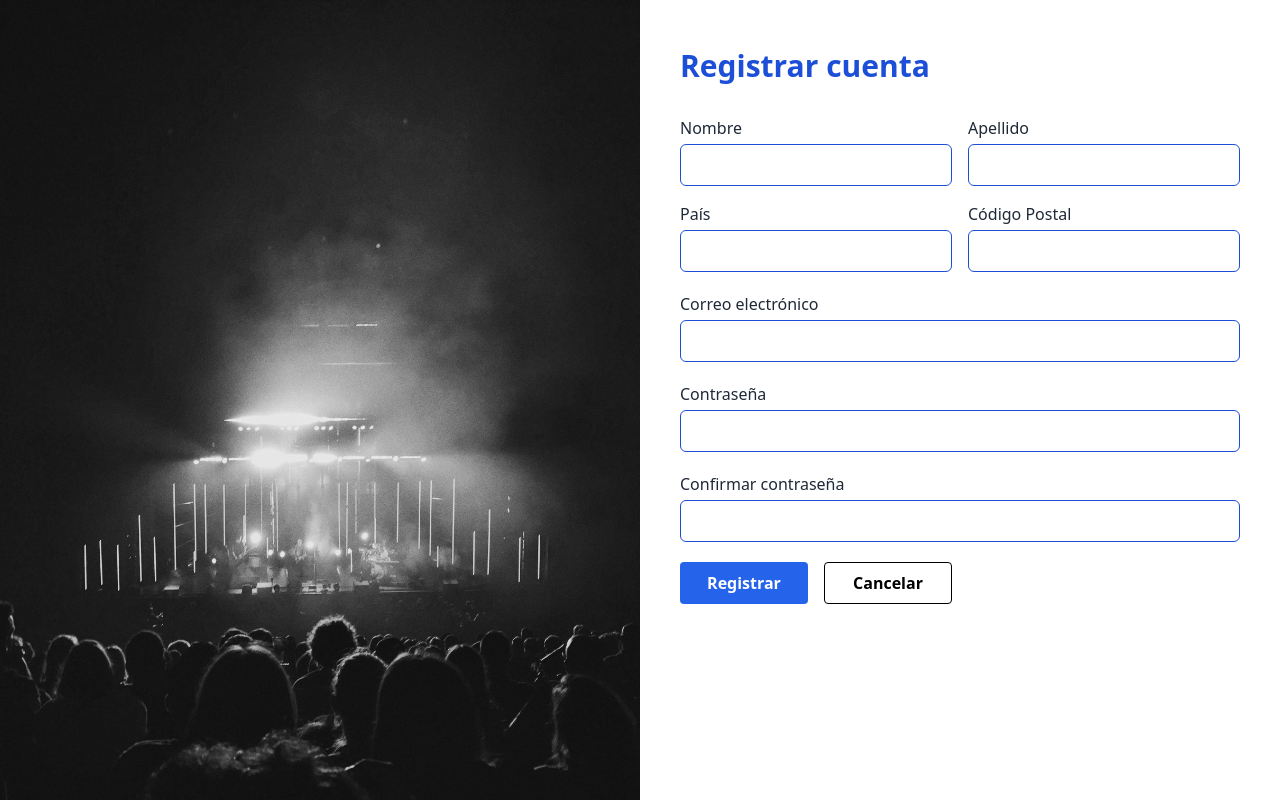
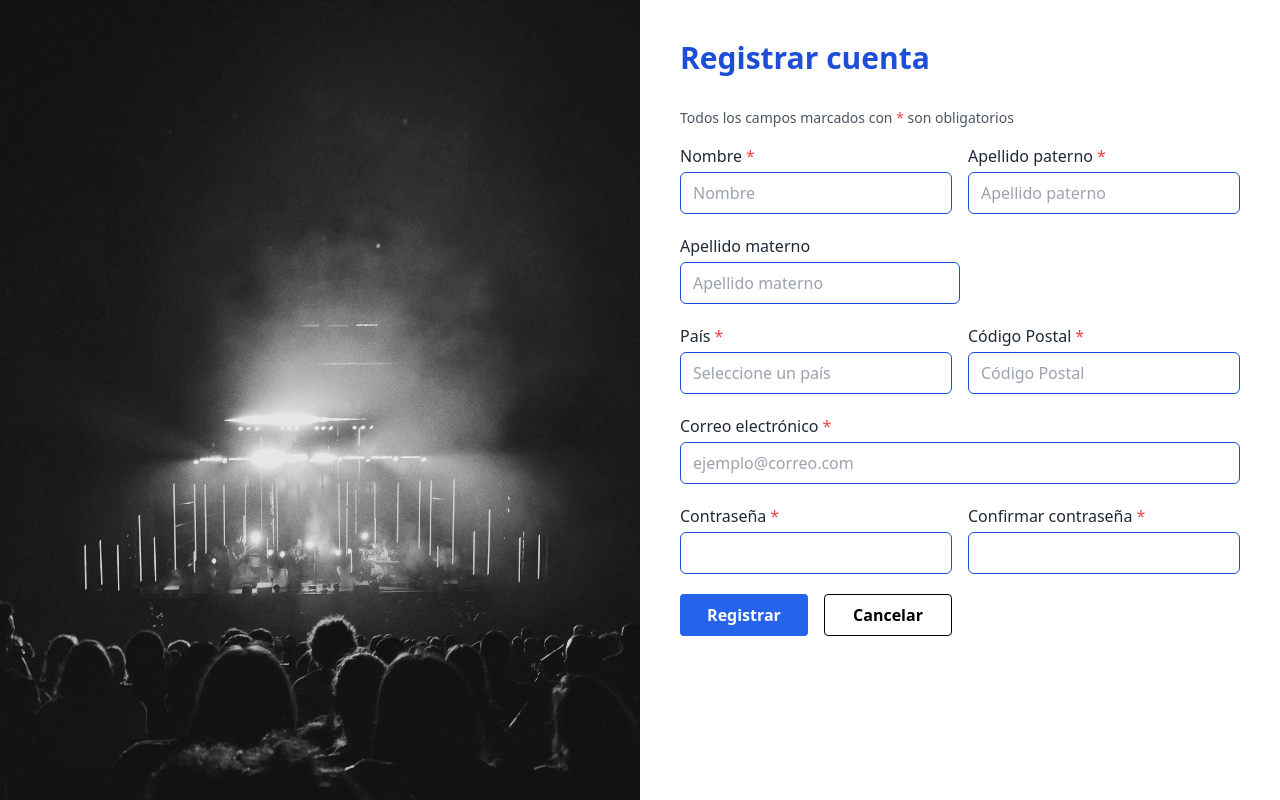
Before and after one commit to RaulHernandez23/ticketplus-frontend, a React (Vite) app: page / in a window 1280 px wide. Built offline with nearby package versions, Linux system fonts and the light colour scheme.

Commit message:
Vista del CU Registrar

```diff
--- /dev/null
+++ b/src/components/ui/RequiredLabel.jsx
@@ -0,0 +1,8 @@
+export default function RequiredLabel({ htmlFor, children, required = true }) {
+    return (
+        <label htmlFor={htmlFor} className="block mb-1 font-medium text-gray-800">
+            {children}
+            {required && <span className="text-red-500 ml-1">*</span>}
+        </label>
+    );
+}
--- a/src/pages/Register.jsx
+++ b/src/pages/Register.jsx
@@ -1,12 +1,13 @@
 import { useState } from "react";
 import Input from "../components/ui/Input";
-import Label from "../components/ui/Label";
+import RequiredLabel from "../components/ui/RequiredLabel";
 import Button from "../components/ui/Button";
 
 export default function Register() {
     const [formData, setFormData] = useState({
         name: "",
-        lastName: "",
+        lastNameFather: "",
+        lastNameMother: "",
         country: "",
         postalCode: "",
         email: "",
@@ -14,63 +15,119 @@ export default function Register() {
         confirmPassword: "",
     });
 
-
     const handleChange = (e) => {
         setFormData((prev) => ({ ...prev, [e.target.name]: e.target.value }));
     };
 
     const handleSubmit = (e) => {
         e.preventDefault();
-        // Aquí va la lógica para registrar
         console.log("Datos:", formData);
     };
 
     return (
-        <div className="min-h-screen bg-white flex">
-            {/* Lado izquierdo: Imagen */}
-            <div className="w-1/2 hidden md:block">
+        <div className="min-h-screen bg-white flex flex-col md:flex-row">
+            {/* Imagen lateral */}
+            <div className="w-full md:w-1/2 hidden md:block">
                 <img
-                    src="/fondo-registro.jpg" // Asegúrate de tener esta imagen en public/
+                    src="/fondo-registro.jpg"
                     alt="Concierto"
                     className="w-full h-full object-cover"
                 />
             </div>
 
-            {/* Lado derecho: Formulario */}
-            <div className="w-full md:w-1/2 flex flex-col px-10 py-12">
-                {/* Header */}
-                <div className="flex items-center justify-between mb-8">
-                    <h1 className="text-3xl font-bold text-blue-700">Registrar cuenta</h1>
+            {/* Formulario */}
+            <div className="w-full md:w-1/2 flex flex-col px-6 sm:px-10 py-10">
+                <div className="mb-8">
+                    <h1 className="text-2xl sm:text-3xl font-bold text-blue-700">
+                        Registrar cuenta
+                    </h1>
                 </div>
 
-                {/* Formulario */}
+                {/* Leyenda de campos requeridos */}
+                <p className="text-sm text-gray-600 mb-4">
+                    Todos los campos marcados con <span className="text-red-500">*</span> son obligatorios
+                </p>
+
                 <form onSubmit={handleSubmit} className="space-y-5">
+                    {/* Nombre + Apellido paterno */}
                     <div className="grid grid-cols-1 sm:grid-cols-2 gap-4">
                         <div>
-                            <Label htmlFor="name">Nombre</Label>
-                            <Input id="name" name="name" value={formData.name} onChange={handleChange} />
+                            <RequiredLabel htmlFor="name">Nombre</RequiredLabel>
+                            <Input
+                                id="name"
+                                name="name"
+                                placeholder="Nombre"
+                                value={formData.name}
+                                onChange={handleChange}
+                            />
                         </div>
                         <div>
-                            <Label htmlFor="lastName">Apellido</Label>
-                            <Input id="lastName" name="lastName" value={formData.lastName} onChange={handleChange} />
-                        </div>
-                        <div>
-                            <Label htmlFor="country">País</Label>
-                            <Input id="country" name="country" value={formData.country} onChange={handleChange} />
-                        </div>
-                        <div>
-                            <Label htmlFor="postalCode">Código Postal</Label>
-                            <Input id="postalCode" name="postalCode" value={formData.postalCode} onChange={handleChange} />
+                            <RequiredLabel htmlFor="lastNameFather">Apellido paterno</RequiredLabel>
+                            <Input
+                                id="lastNameFather"
+                                name="lastNameFather"
+                                placeholder="Apellido paterno"
+                                value={formData.lastNameFather}
+                                onChange={handleChange}
+                            />
                         </div>
                     </div>
 
-                    <div>
-                        <Label htmlFor="email">Correo electrónico</Label>
-                        <Input id="email" name="email" type="email" value={formData.email} onChange={handleChange} />
+                    {/* Apellido materno */}
+                    <div className="w-full sm:w-1/2">
+                        <RequiredLabel htmlFor="lastNameMother" required={false}>
+                            Apellido materno
+                        </RequiredLabel>
+                        <Input
+                            id="lastNameMother"
+                            name="lastNameMother"
+                            placeholder="Apellido materno"
+                            value={formData.lastNameMother}
+                            onChange={handleChange}
+                        />
                     </div>
 
+                    {/* País + Código postal */}
+                    <div className="grid grid-cols-1 sm:grid-cols-2 gap-4">
                         <div>
-                        <Label htmlFor="password">Contraseña</Label>
+                            <RequiredLabel htmlFor="country">País</RequiredLabel>
+                            <Input
+                                id="country"
+                                name="country"
+                                placeholder="Seleccione un país"
+                                value={formData.country}
+                                onChange={handleChange}
+                            />
+                        </div>
+                        <div>
+                            <RequiredLabel htmlFor="postalCode">Código Postal</RequiredLabel>
+                            <Input
+                                id="postalCode"
+                                name="postalCode"
+                                placeholder="Código Postal"
+                                value={formData.postalCode}
+                                onChange={handleChange}
+                            />
+                        </div>
+                    </div>
+
+                    {/* Correo */}
+                    <div>
+                        <RequiredLabel htmlFor="email">Correo electrónico</RequiredLabel>
+                        <Input
+                            id="email"
+                            name="email"
+                            placeholder="ejemplo@correo.com"
+                            type="email"
+                            value={formData.email}
+                            onChange={handleChange}
+                        />
+                    </div>
+
+                    {/* Contraseñas */}
+                    <div className="grid grid-cols-1 sm:grid-cols-2 gap-4">
+                        <div>
+                            <RequiredLabel htmlFor="password">Contraseña</RequiredLabel>
                             <Input
                                 id="password"
                                 name="password"
@@ -79,9 +136,8 @@ export default function Register() {
                                 onChange={handleChange}
                             />
                         </div>
-
                         <div>
-                        <Label htmlFor="confirmPassword">Confirmar contraseña</Label>
+                            <RequiredLabel htmlFor="confirmPassword">Confirmar contraseña</RequiredLabel>
                             <Input
                                 id="confirmPassword"
                                 name="confirmPassword"
@@ -90,13 +146,20 @@ export default function Register() {
                                 onChange={handleChange}
                             />
                         </div>
+                    </div>
 
-
-                    <div className="flex gap-4 mt-6">
-                        <Button type="submit" className="bg-blue-600 hover:bg-blue-700 text-white w-32">
+                    {/* Botones */}
+                    <div className="flex flex-col sm:flex-row gap-4 mt-6">
+                        <Button
+                            type="submit"
+                            className="bg-blue-600 hover:bg-blue-700 text-white w-full sm:w-32"
+                        >
                             Registrar
                         </Button>
-                        <Button type="button" className="border border-black text-black w-32 bg-white">
+                        <Button
+                            type="button"
+                            className="border border-black text-black bg-white w-full sm:w-32"
+                        >
                             Cancelar
                         </Button>
                     </div>
```
Lines whose indentation alone changed are shown as unchanged.
